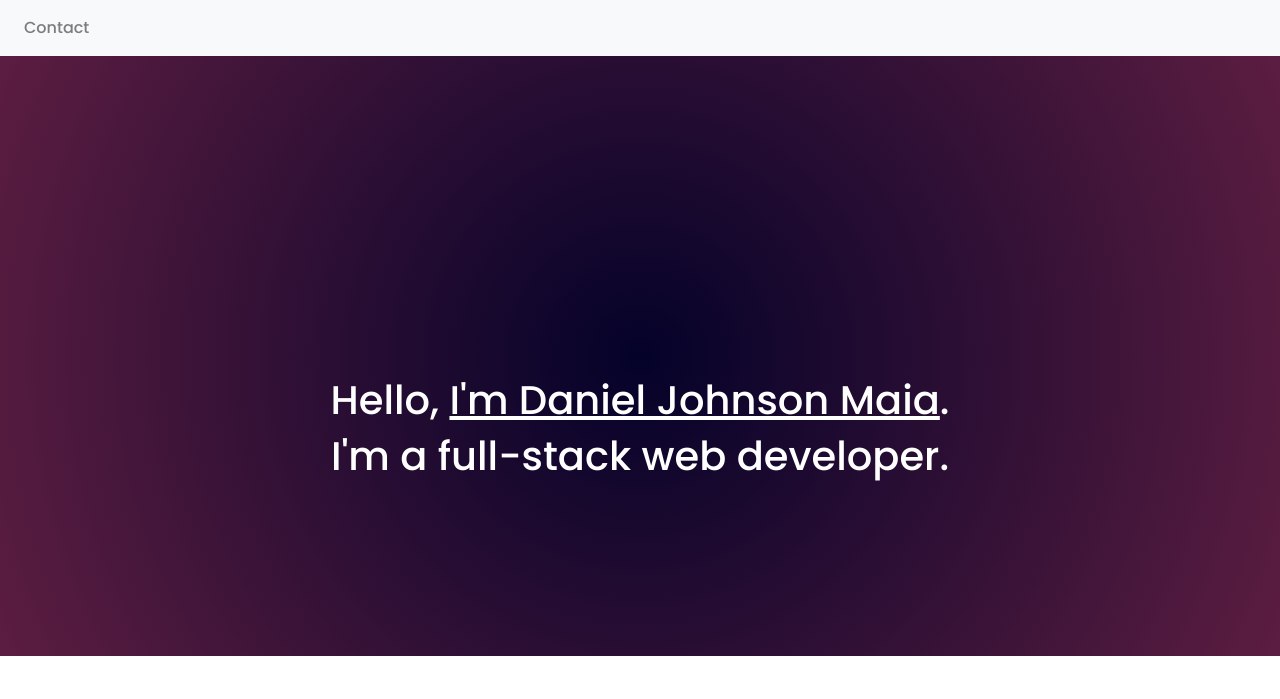
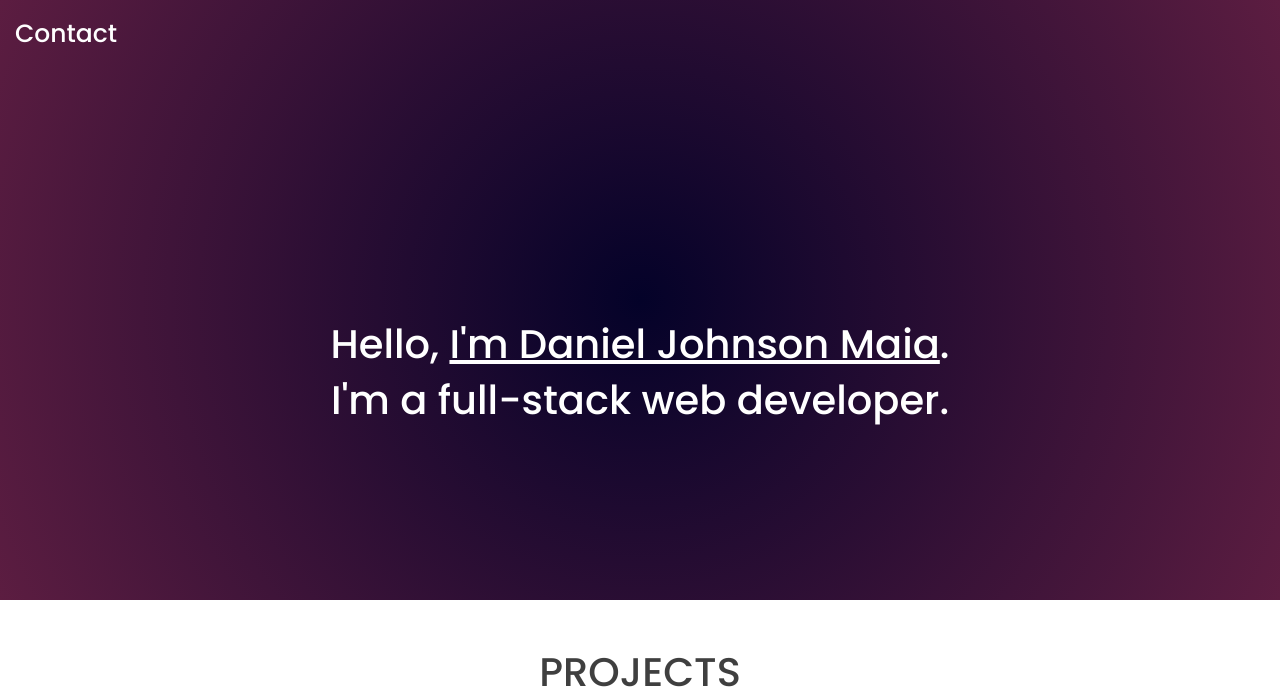
Before and after one commit to DanielJMaia/myportfoliosite, a Django app: page / in a window 1280 px wide. Shown: the top 699 px of the page. Run offline with Django 3.2, Linux system fonts and the light colour scheme; data that the repository does not hold is empty; some libraries are stand-ins or nearby versions.

Commit message:
simplified navbar significantly

```diff
--- a/home/templates/home/index.html
+++ b/home/templates/home/index.html
@@ -48,4 +48,6 @@
     </div>
 </section>
 
+<section id="contact-section"></section>
+
 {% endblock %}
--- a/static/css/base.css
+++ b/static/css/base.css
@@ -3,6 +3,7 @@ body {
     font-family: 'Poppins', sans-serif;
     background-color: #fff;
     color: #000000c0;
+    scroll-behavior: smooth;
 }
 /*-- Inspiration taken from abdo steif -->
 /* --> https://codepen.io/abdosteif/pen/bRoyMb?editors=1100*/
@@ -15,3 +16,14 @@ body {
     text-align: center;
     font-weight: 500;
 }
+
+.navbar {
+    height: 0;
+    padding: 0;
+}
+
+.nav-link {
+    font-size: 25px;
+    color: #fff!important;
+    padding: 15px!important;
+}
--- a/templates/base.html
+++ b/templates/base.html
@@ -47,15 +47,11 @@
 <!--Navbar -->
 
 
-<nav class="navbar navbar-expand-lg navbar-light bg-light">
-    <button class="navbar-toggler" type="button" data-toggle="collapse" data-target="#navbarSupportedContent" aria-controls="navbarSupportedContent" aria-expanded="false" aria-label="Toggle navigation">
-      <span class="navbar-toggler-icon"></span>
-    </button>
-
-    <div class="collapse navbar-collapse" id="navbarSupportedContent">
+<nav class="navbar  navbar-light bg-light">
+    <div id="navbarSupportedContent">
       <ul class="navbar-nav mr-auto">
             <li class="nav-item">
-            <a class="nav-link" href="{% url 'contact' %}">Contact</a>
+                <a class="nav-link" href="#contact-section">Contact</a>
             </li>
       </ul>
     </div>
```
